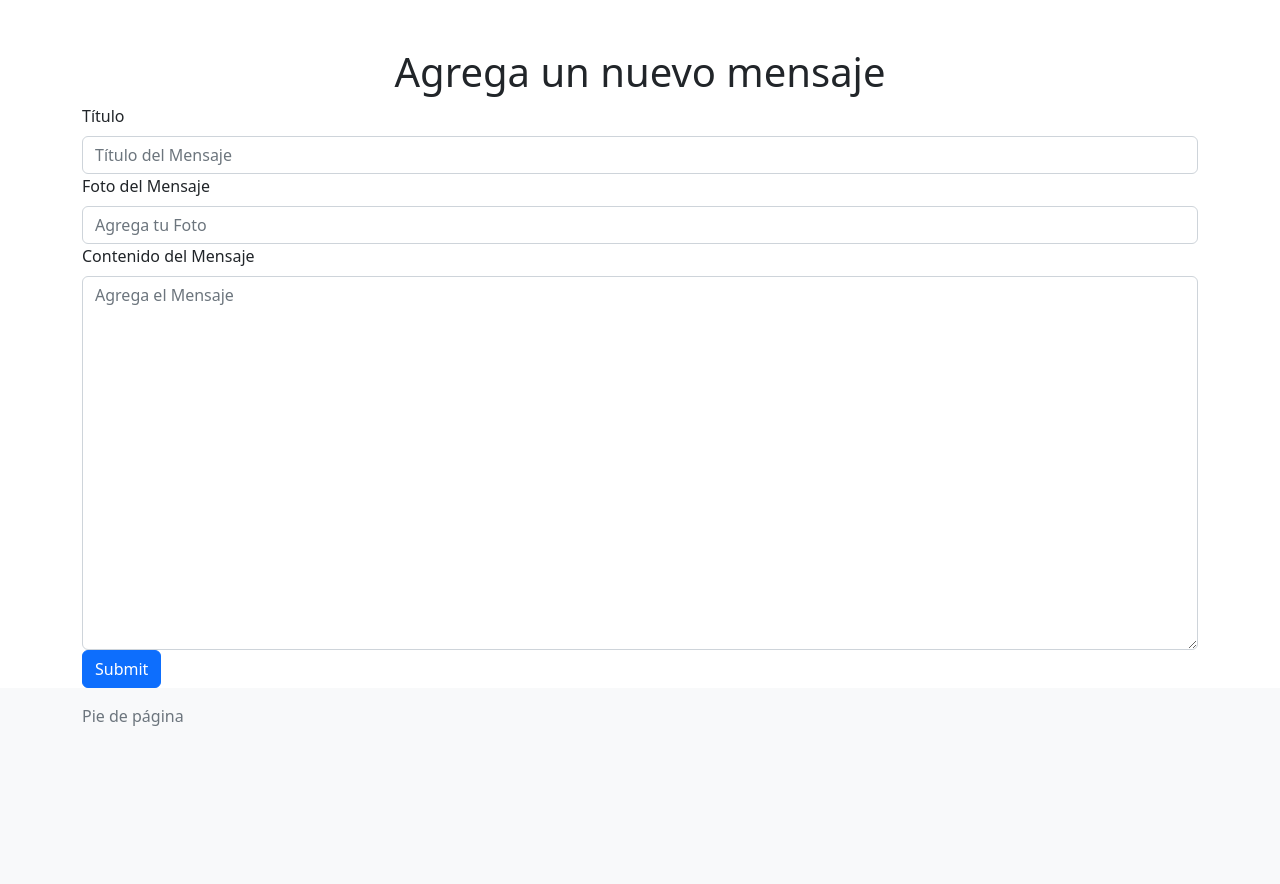
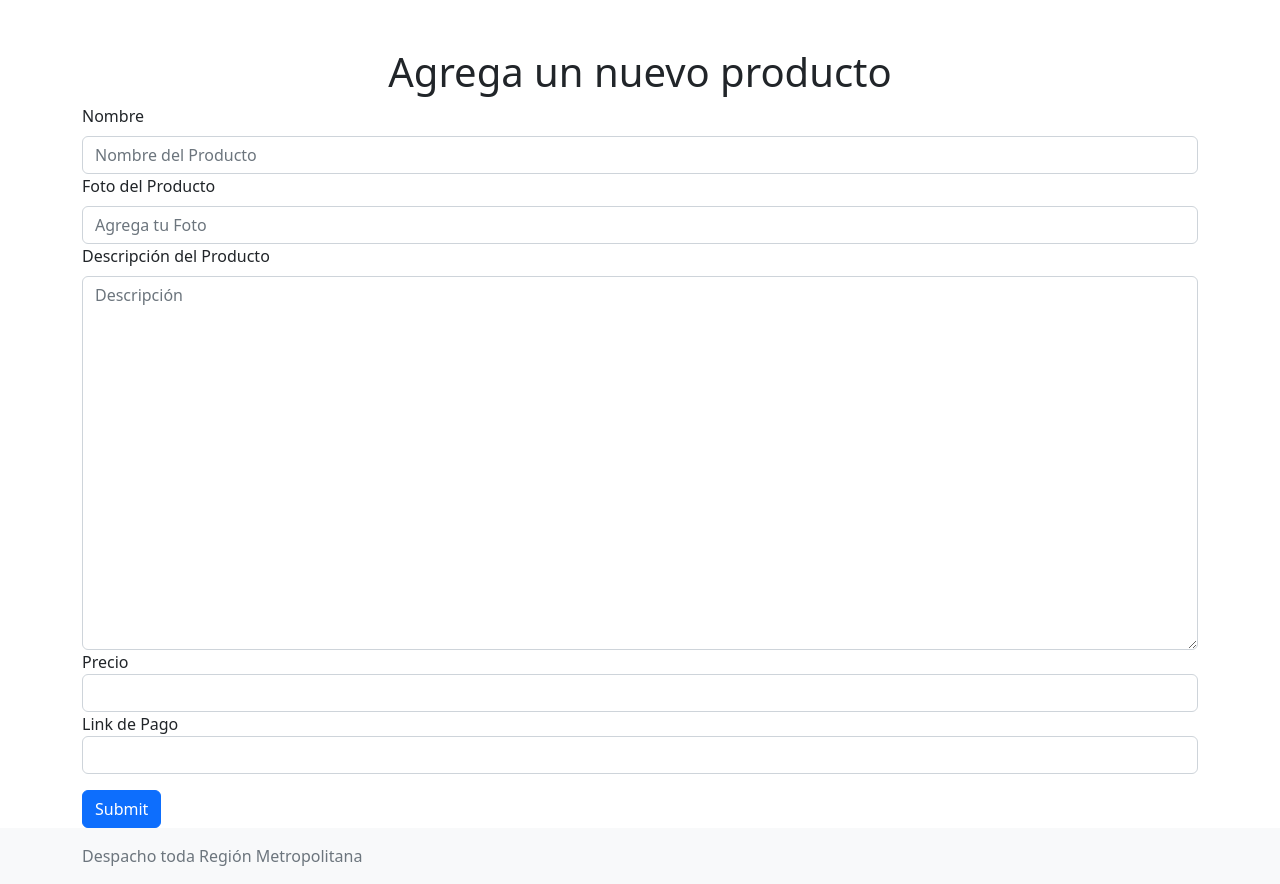
Before and after one commit to Cayigreat/flask_bootstrap, a Flask app: page /messages/create in a window 1280 px wide. Shown: the part 56-940 px from the top of the page. Before the commit the page ends 782 px from the top, so only its background shows below. Run offline with Flask 2, Linux system fonts and the light colour scheme; the visitor is signed in with stand-in values (Sample User, id 1).

Commit message:
agregamos precio y link de pago

```diff
--- a/app/messages/routes.py
+++ b/app/messages/routes.py
@@ -17,13 +17,14 @@ def create():
         title = request.form['title']
         content = request.form['content']
         picture = request.form['picture']
-
+        price = request.form['price']
+        link = request.form['link']
         if not title:
             flash('El título es obligatorio')
         elif not content:
             flash('El contenido es obligatorio')
         else:
-            message = Message(title = title, content = content, picture = picture, user = current_user)
+            message = Message(title = title, content = content, picture = picture, user = current_user, price = price, link = link)
             db.session.add(message)
             db.session.commit()
             return redirect(url_for('messages.index'))
@@ -38,6 +39,10 @@ def update(id):
             message.title = request.form['title']
             message.content = request.form['content']
             message.picture = request.form['picture']
+            message.price = request.form['price']
+            message.link = request.form['link']
+            print(request.form['price'])
+            print(request.form['link'])
             db.session.commit()
             return redirect('/')
 
--- a/app/models/message.py
+++ b/app/models/message.py
@@ -6,6 +6,8 @@ class Message(db.Model):
     title = db.Column(db.String(128), nullable=False)
     content = db.Column(db.Text, nullable=False)
     picture = db.Column(db.String(300))
+    price = db.Column(db.Integer)
+    link = db.Column(db.String(100))
 
     user_id = db.Column(db.Integer, db.ForeignKey('users.id'))
 
--- a/app/templates/includes/footer.html
+++ b/app/templates/includes/footer.html
@@ -1,5 +1,5 @@
 <footer class="footer mt-auto py-3 bg-light">
   <div class="container">
-    <span class="text-muted">Pie de página</span>
+    <span class="text-muted">Despacho toda Región Metropolitana</span>
   </div>
 </footer>
--- a/app/templates/index.html
+++ b/app/templates/index.html
@@ -19,7 +19,7 @@
             <img src="{{ message['picture']}}" class = 'card-img-top' alt="{{ message['title']}}"  >
             <div class="card-body">
             <h3 class="card-title">{{ message['title'] }}</h3>
-            {{message['id']}}
+            <p class="card-text">{{ message['price'] }}</p>
             <p class="card-text">{{ message['content'] }}</p>
             {% if message.user == current_user %}
             <a href="{{ url_for('messages.update', id = message.id)}}" class="btn btn-warning">Actualizar</a>
@@ -28,7 +28,9 @@
               <input type="submit" value="Eliminar" class="btn btn-danger">
             </form>
             {% else %}
-            <p class="text-sm">Creado por {{message.user.username}}</p>
+            {% if message['link'] != 'None' %}
+            <a href="{{message['link']}}" class="btn btn-primary">Comprar</a>
+            {% endif %}
             {% endif %}
             </div>
         </div>
--- a/app/templates/messages/create.html
+++ b/app/templates/messages/create.html
@@ -3,26 +3,31 @@
 {% block title %} User page {% endblock %}
 
 {% block body %}
-<h1 class="text-center">Agrega un nuevo mensaje</h1>
+<h1 class="text-center">Agrega un nuevo producto</h1>
 <form method="post">
-    <label for="title" class="form-label">Título</label>
+    <label for="title" class="form-label">Nombre</label>
     <input type="text" name="title" id="title"
-           placeholder="Título del Mensaje "
+           placeholder="Nombre del Producto "
            value="{{ request.form['title'] }}"
-            class="form-control"></input>
-    <label for="picture" class="form-label">Foto del Mensaje</label>
+            class="form-control">
+    <label for="picture" class="form-label">Foto del Producto</label>
     <input type="text" name="picture" id="picture"
            placeholder="Agrega tu Foto "
            value="{{ request.form['picture'] }}"
-           class="form-control"></input>
+           class="form-control">
 
-    <label for="content" class="form-label" >Contenido del Mensaje</label>
+    <label for="content" class="form-label" >Descripción del Producto</label>
     <textarea name="content" id="content"
-              placeholder="Agrega el Mensaje"
+              placeholder="Descripción"
               rows="15"
               cols="60"
               class="form-control">{{ request.form['content'] }}</textarea>
+    <label for="price">Precio</label>
+    <input type="text" name="price" id="price" class="form-control">
 
-    <button type="submit" class="btn btn-primary">Submit</button>
+    <label for="link">Link de Pago</label>
+    <input type="text" name="link" id="" class="form-control">
+
+    <button type="submit" class="btn btn-primary mt-3">Submit</button>
 </form>
 {% endblock %}
```
Also changed, not shown: app/templates/messages/update.html (+11 -6 lines), migrations/versions/22b0b0348a9a_price.py (added, +32 -0 lines), migrations/versions/38a1aa1c61d2_link.py (added, +32 -0 lines).
